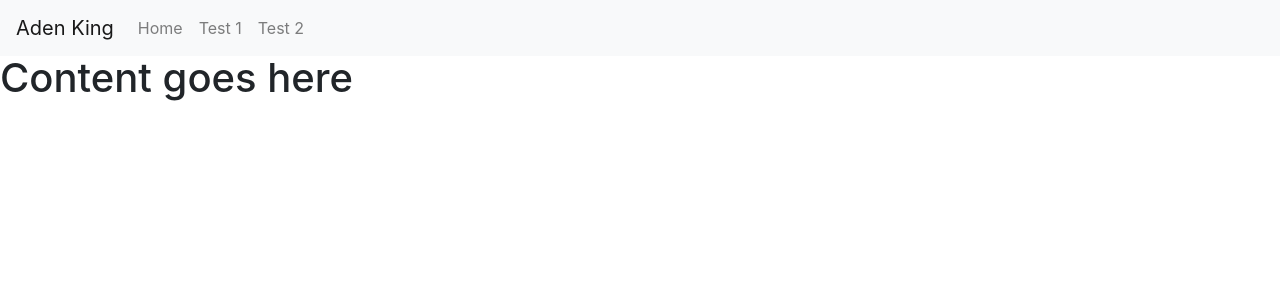
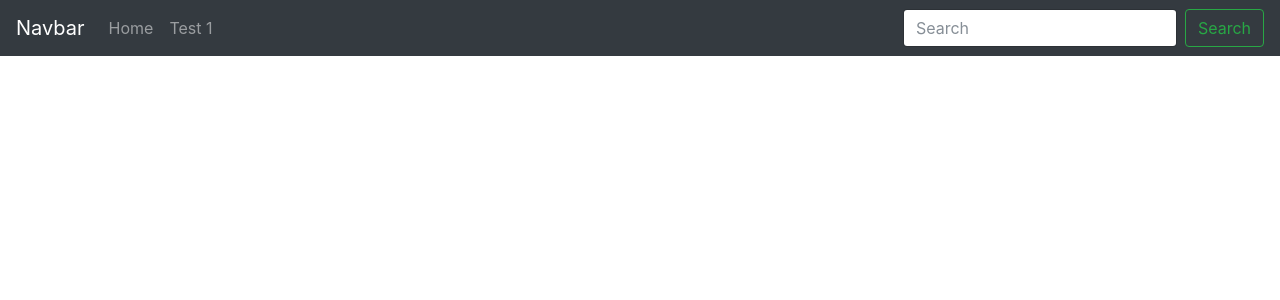
Before and after one commit to adenking/Personal_Website, a Django app: page /blog/ in a window 1280 px wide. Shown: the top 300 px of the page. Run offline with Django 3.2, Linux system fonts and the light colour scheme; some libraries are stand-ins or nearby versions.

Commit message:
updated navbar

```diff
--- a/mysite/blog/templates/blog/base.html
+++ b/mysite/blog/templates/blog/base.html
@@ -10,19 +10,27 @@
 
 </head>
 <body>
-<nav class="navbar navbar-expand-lg navbar-light bg-light">
-  <a class="navbar-brand" href="#">Aden King</a>
-  <button class="navbar-toggler" type="button" data-toggle="collapse" data-target="#navbarNavAltMarkup" aria-controls="navbarNavAltMarkup" aria-expanded="false" aria-label="Toggle navigation">
-    <span class="navbar-toggler-icon"></span>
-  </button>
-  <div class="collapse navbar-collapse" id="navbarNavAltMarkup">
-    <div class="navbar-nav">
-      <a class="nav-item nav-link" href="#">Home</a>
-      <a class="nav-item nav-link" href="#">Test 1</a>
-      <a class="nav-item nav-link" href="#">Test 2</a>
-    </div>
-  </div>
-</nav>
+<nav class="navbar navbar-expand-md navbar-dark bg-dark fixed-top">
+      <a class="navbar-brand" href="#">Navbar</a>
+      <button class="navbar-toggler" type="button" data-toggle="collapse" data-target="#navbarsExampleDefault" aria-controls="navbarsExampleDefault" aria-expanded="false" aria-label="Toggle navigation">
+        <span class="navbar-toggler-icon"></span>
+      </button>
+
+      <div class="collapse navbar-collapse" id="navbarsDefault">
+        <ul class="navbar-nav mr-auto">
+          <li class="nav-item">
+            <a class="nav-link" href="#">Home</a>
+          </li>
+          <li class="nav-item">
+            <a class="nav-link" href="#">Test 1</a>
+          </li>
+        </ul>
+        <form class="form-inline my-2 my-lg-0">
+          <input class="form-control mr-sm-2" placeholder="Search" aria-label="Search" type="text">
+          <button class="btn btn-outline-success my-2 my-sm-0" type="submit">Search</button>
+        </form>
+      </div>
+    </nav>
 {% block content %}{% endblock %}
 <!-- Bootstrap JS -->
 <script src="https://code.jquery.com/jquery-3.2.1.slim.min.js"
```
